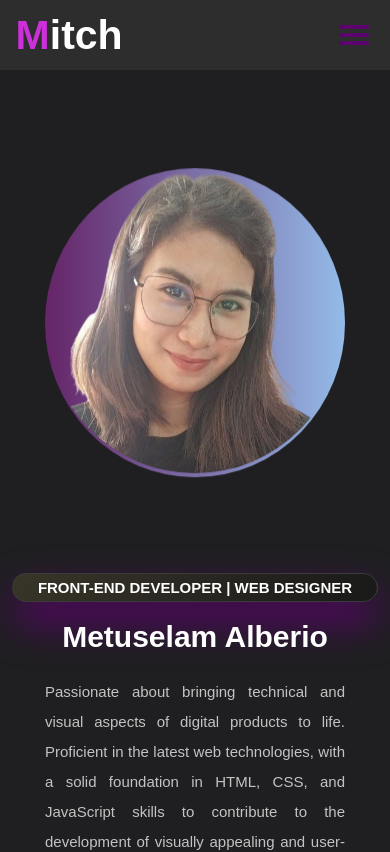
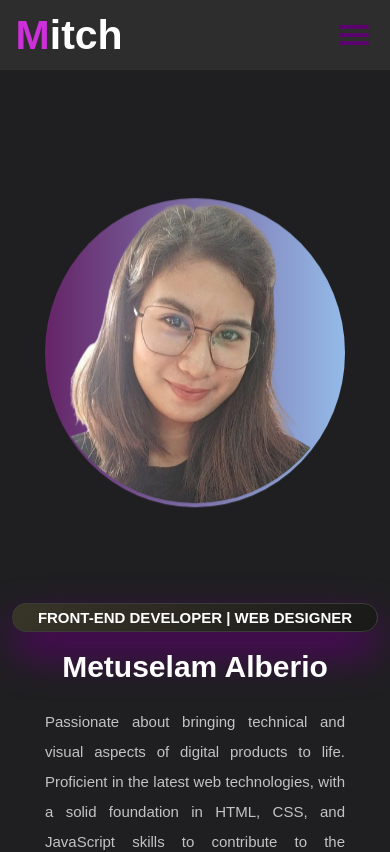
Before and after one commit to MitchAlberio07/Portflolio, a React (Create React App) app: page / in a window 390 px wide. Shown: the top 852 px of the page. Built offline with nearby package versions, Linux system fonts and the light colour scheme.

Commit message:
margin and padding

```diff
--- a/src/App.css
+++ b/src/App.css
@@ -17,7 +17,6 @@
 }
 
 body {
-  background: var(--bg-color);
   color: var(--text-color);
   overflow-x: hidden;
 }
--- a/src/Components/Styles/Contact.css
+++ b/src/Components/Styles/Contact.css
@@ -1,4 +1,5 @@
 #contact {
+    background-color: var(--bg-color);
     width: 100%;
     height: calc(100vh - 3rem);
     padding: 50px;
--- a/src/Components/Styles/Home.css
+++ b/src/Components/Styles/Home.css
@@ -1,4 +1,5 @@
 .home{
+   background-color: var(--bg-color);
     position: relative;
     width: 100%;
     height: calc(100vh - 3rem);
@@ -98,7 +99,7 @@
         display: flex;
         flex-wrap: wrap;
         justify-content: center;
-        margin-top:100px;
+        padding-top:200px;
     }
     .home-text{
         order:2;
--- a/src/Components/Styles/Work.css
+++ b/src/Components/Styles/Work.css
@@ -1,6 +1,7 @@
 #worksSection{
     height: 100vh;
     background-color: #fff;
+    width: 100%;
     padding-top: 80px;
 }
 #works {
@@ -136,6 +137,12 @@
     }
 }
 @media screen and (max-width:500px) {
+  #worksSection{
+    height: 100%;
+    background-color: #fff;
+    width: 100%;
+    padding-top: 80px;
+}
   #works h2{
     font-size: 2rem;
   }
```
